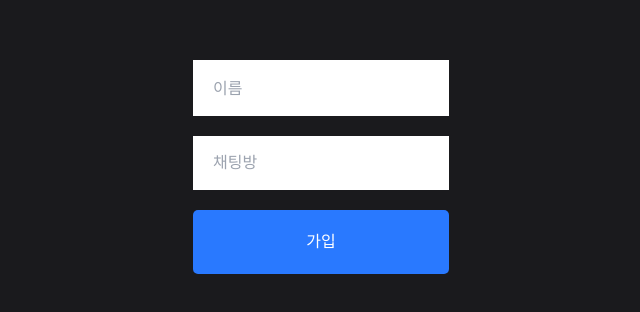
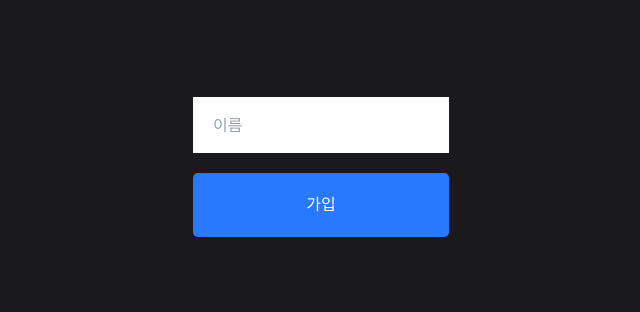
Before and after one commit to DecidedCard/realtime-chat, a Next.js app in the folder frontend/: page /join in a window 1280 px wide. Shown: the part 238-550 px from the top of the page, without its empty margins (319-959 px from the left). Built offline with nearby package versions, Linux system fonts and the light colour scheme.

Commit message:
[Feat] -room 제거

```diff
--- a/frontend/src/app/join/page.tsx
+++ b/frontend/src/app/join/page.tsx
@@ -7,7 +7,6 @@ import "./join.css";
 
 function Join() {
   const [name, setName] = useState("");
-  const [room, setRoom] = useState("");
   return (
     <div className="joinOuterContainer">
       <div className="joinInnerContainer">
@@ -20,17 +19,10 @@ function Join() {
             onChange={(event) => setName(event.target.value)}
           />
         </div>
-        <div>
-          <input
-            placeholder="채팅방"
-            className="joinInput mt-20"
-            type="text"
-            onChange={(event) => setRoom(event.target.value)}
-          />
-        </div>
+
         <Link
-          onClick={(e) => (!name || !room ? e.preventDefault() : null)}
-          href={`/chat?name=${name}&room=${room}`}
+          onClick={(e) => (!name ? e.preventDefault() : null)}
+          href={`/chat?name=${name}`}
         >
           <button className={"button mt-20"} type="submit">
             가입
```
